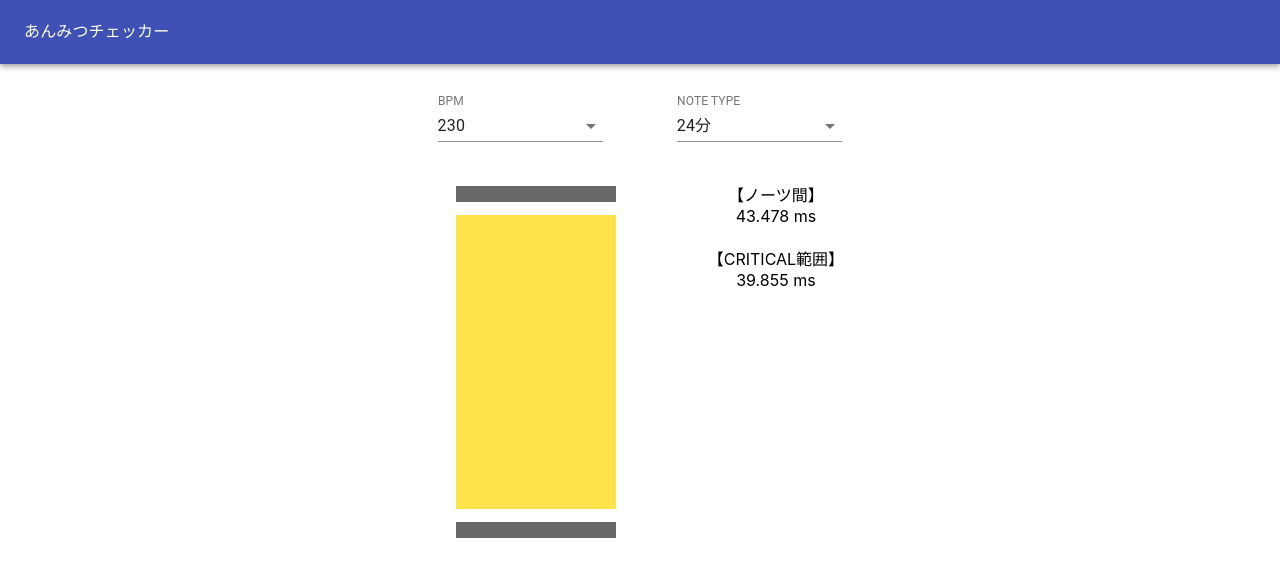
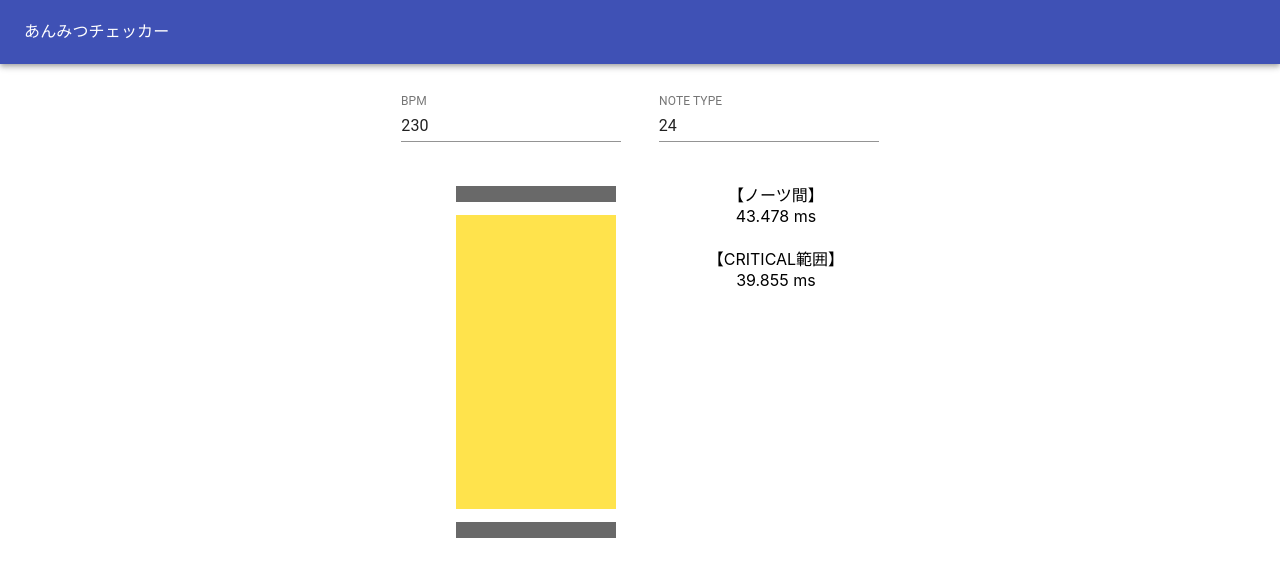
Before and after one commit to Kattrxvjxxde/an32_checker, a React (Create React App) app: page / in a window 1280 px wide. Shown: the top 576 px of the page. Built offline with nearby package versions, Linux system fonts and the light colour scheme.

Commit message:
テキスト入力に変更

```diff
--- a/src/components/Calculator.tsx
+++ b/src/components/Calculator.tsx
@@ -1,10 +1,9 @@
 import React from 'react';
 import {
   makeStyles,
-  MenuItem,
   Box,
 } from "@material-ui/core";
-import SelectForm from './SelectForm';
+import NumberField from './NumberField';
 import ResultBox from './ResultBox';
 
 const useStyles = makeStyles(() => ({
@@ -20,28 +19,22 @@ const Calculator: React.FC = () => {
   const [bpm, setBpm] = React.useState<number>(230);
   const [noteType, setNoteType] = React.useState<number>(24);
 
+  const onlyNumRegexp = /^\d*$/;
+
   const handleChange = (event: React.ChangeEvent<{ value: unknown, name?: string }>) => {
+    if (!onlyNumRegexp.test(event.target.value as string)) return;
+
+    const numValue = Number((event.target.value as string).replace(/^0+/, ''));
+
     switch(event.target.name) {
       case 'bpm':
-        return setBpm(Number(event.target.value));
+        return setBpm(numValue);
       case 'noteType':
-        return setNoteType(Number(event.target.value));
+        return setNoteType(numValue);
       default:
         return;
     }
   };
-
-  const bpmOptions = [];
-  for (let i = 1; i < 1000; i++) {
-    bpmOptions.push(
-      <MenuItem value={i} key={i}>{i}</MenuItem>
-    )
-  }
-
-  const noteTypeOptions =
-    [4, 5, 6, 7, 8, 12, 16, 24, 32].map((num) =>
-      <MenuItem value={num} key={num}>{num}分</MenuItem>
-  );
 
   const calcInterval = React.useMemo(() =>
     Math.round(240000000 / (bpm * noteType)) / 1000,
@@ -56,19 +49,17 @@ const Calculator: React.FC = () => {
   return (
     <>
       <Box className={classes.flexBox}>
-        <SelectForm
+        <NumberField
           label="BPM"
           name="bpm"
           value={bpm}
           handleChange={handleChange}
-          options={bpmOptions}
         />
-        <SelectForm
+        <NumberField
           label="NOTE TYPE"
           name="noteType"
           value={noteType}
           handleChange={handleChange}
-          options={noteTypeOptions}
         />
       </Box>
 
--- /dev/null
+++ b/src/components/NumberField.tsx
@@ -0,0 +1,25 @@
+import React from 'react';
+import { TextField } from "@material-ui/core";
+
+type NumberFieldProps = {
+  label: string;
+  name: string;
+  value: number;
+  handleChange: (event: React.ChangeEvent<{ value: unknown, name?: string }>) => void;
+};
+
+const NumberField: React.FC<NumberFieldProps> = (props: NumberFieldProps) => {
+  const { label, name, value, handleChange } = props;
+
+  return (
+    <TextField
+      label={label}
+      name={name}
+      type="text"
+      value={value}
+      onChange={handleChange}
+    />
+  );
+};
+
+export default NumberField;
```
